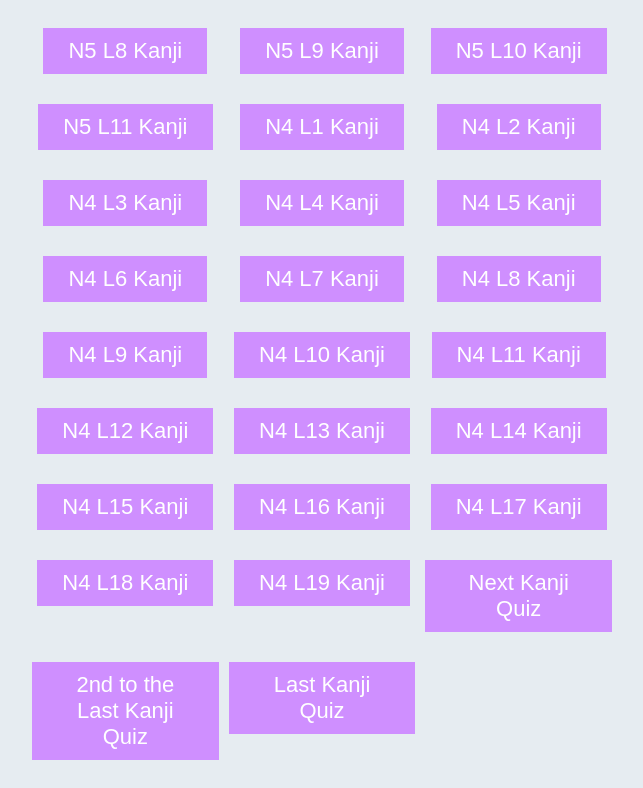
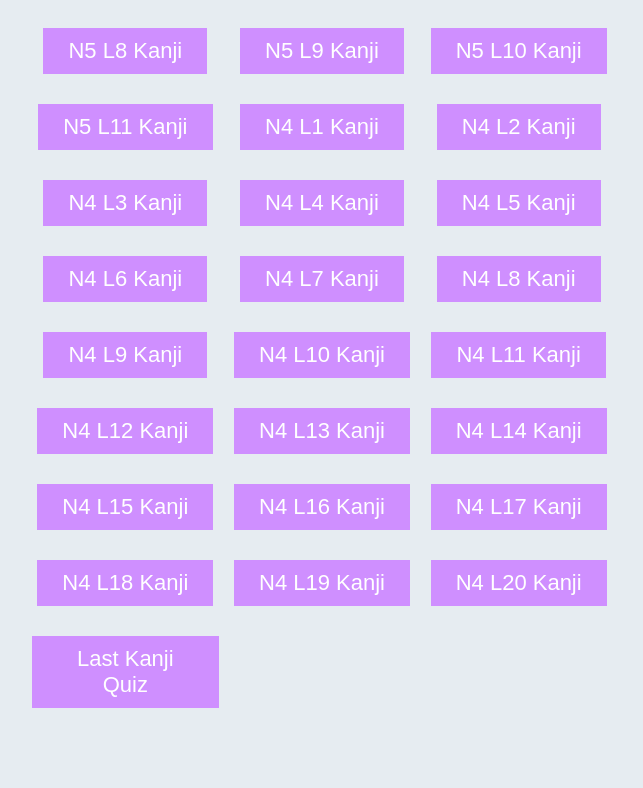
Before and after one commit to sameonseth/nihongo-reviewer, a Vue app: page / in a window 1280 px wide. Shown: the part 2129-2917 px from the top of the page, without its empty margins (318-961 px from the left). After the commit the page ends 2865 px from the top, so only its background shows below. Built offline with nearby package versions, Linux system fonts and the light colour scheme.

Commit message:
modified quizzes

```diff
--- a/src/components/QuizButton.vue
+++ b/src/components/QuizButton.vue
@@ -39,7 +39,7 @@
     v-for="(quizCode, index) in n4KanjiCodeQuizArray"
     :key="quizCode"
     >
-        <div v-if="index <= 18">
+        <div v-if="index <= 19">
             <button
             type="button"
             class="kanji-option"
@@ -48,25 +48,7 @@
             {{ n4FirstName + (index+1) + kanjiOptionLastName }}
             </button>
         </div>
-        <div v-else-if="index === 19">
-            <button
-            type="button"
-            class="kanji-option"
-            @click.prevent="setQuiz('NextKQuiz')"
-            >
-            Next Kanji Quiz
-            </button>
-        </div>
         <div v-else-if="index === 20">
-            <button
-            type="button"
-            class="kanji-option"
-            @click.prevent="setQuiz('SecondToTheLastKQuiz')"
-            >
-            2nd to the Last Kanji Quiz
-            </button>
-        </div>
-        <div v-else-if="index === 21">
             <button
             type="button"
             class="kanji-option"
```
Also changed, not shown: src/assets/N4KanjiQuizzes.json.
